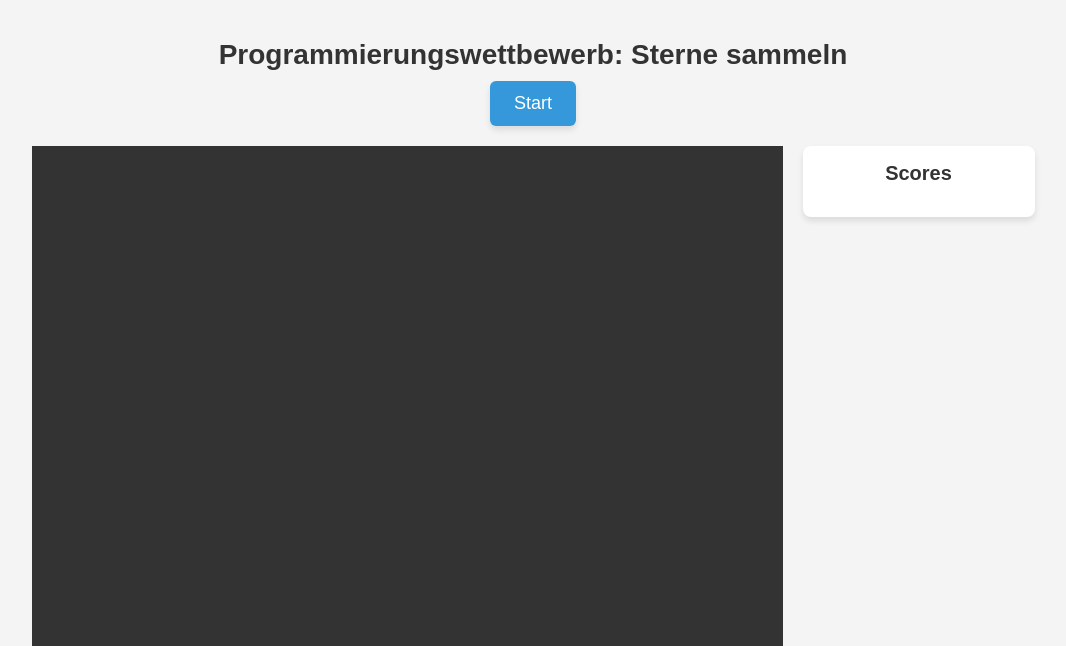
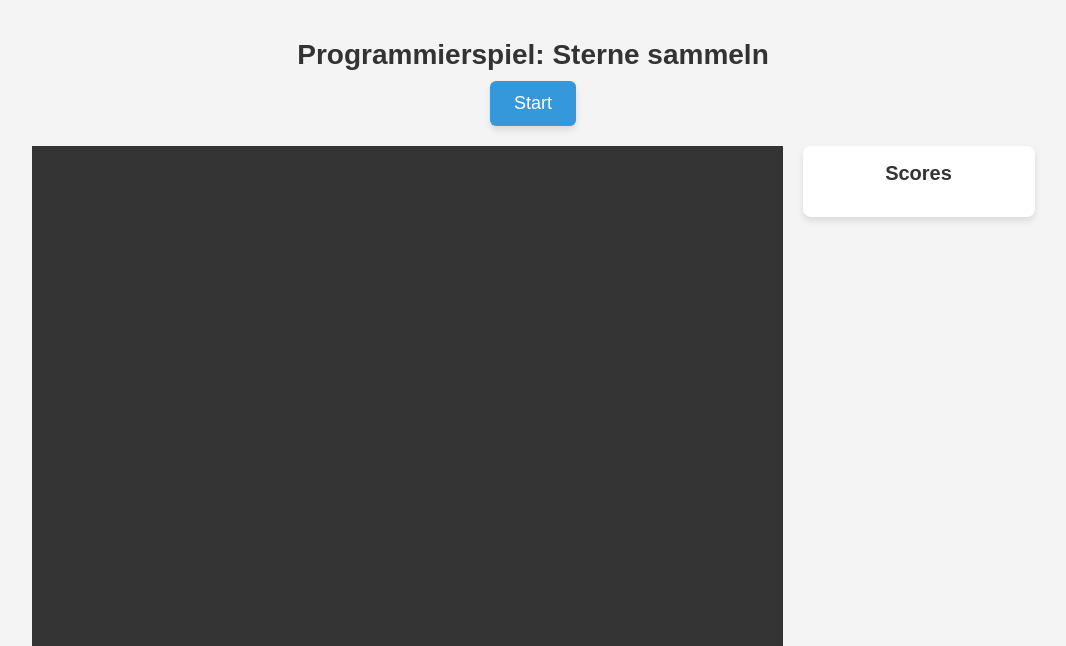
Before and after one commit to EFInf/MinimaxBoardGame, a Python web app: template templates/index.html in a window 1280 px wide. Shown: the top 646 px of the page, without its empty margins (107-1173 px from the left). Run offline with Jinja, Linux system fonts and the light colour scheme; the template is opened without the code that fills it, so the values that code supplies are empty.

```diff
--- a/templates/index.html
+++ b/templates/index.html
@@ -3,7 +3,7 @@
 <head>
     <meta charset="UTF-8">
     <meta name="viewport" content="width=device-width, initial-scale=1.0">
-    <title>Programmierungswettbewerb</title>
+    <title>Programmierspiel</title>
     <style>
         /* Grundlayout */
         body {
@@ -103,7 +103,7 @@
     </style>
 </head>
 <body>
-    <h1>Programmierungswettbewerb: Sterne sammeln</h1>
+    <h1>Programmierspiel: Sterne sammeln</h1>
     <div class="controls">
         <button id="btn-start">Start</button>
     </div>
```
